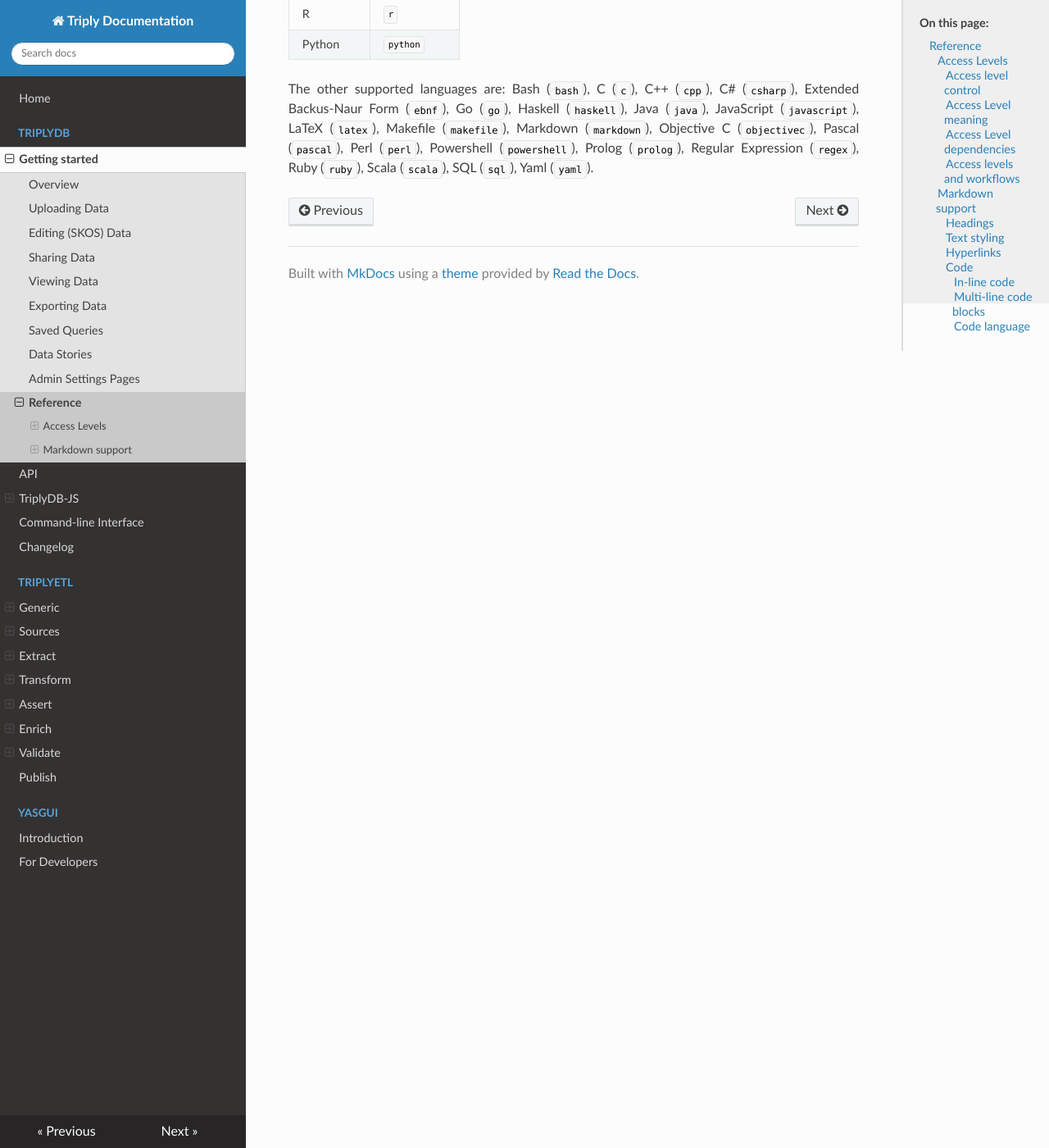
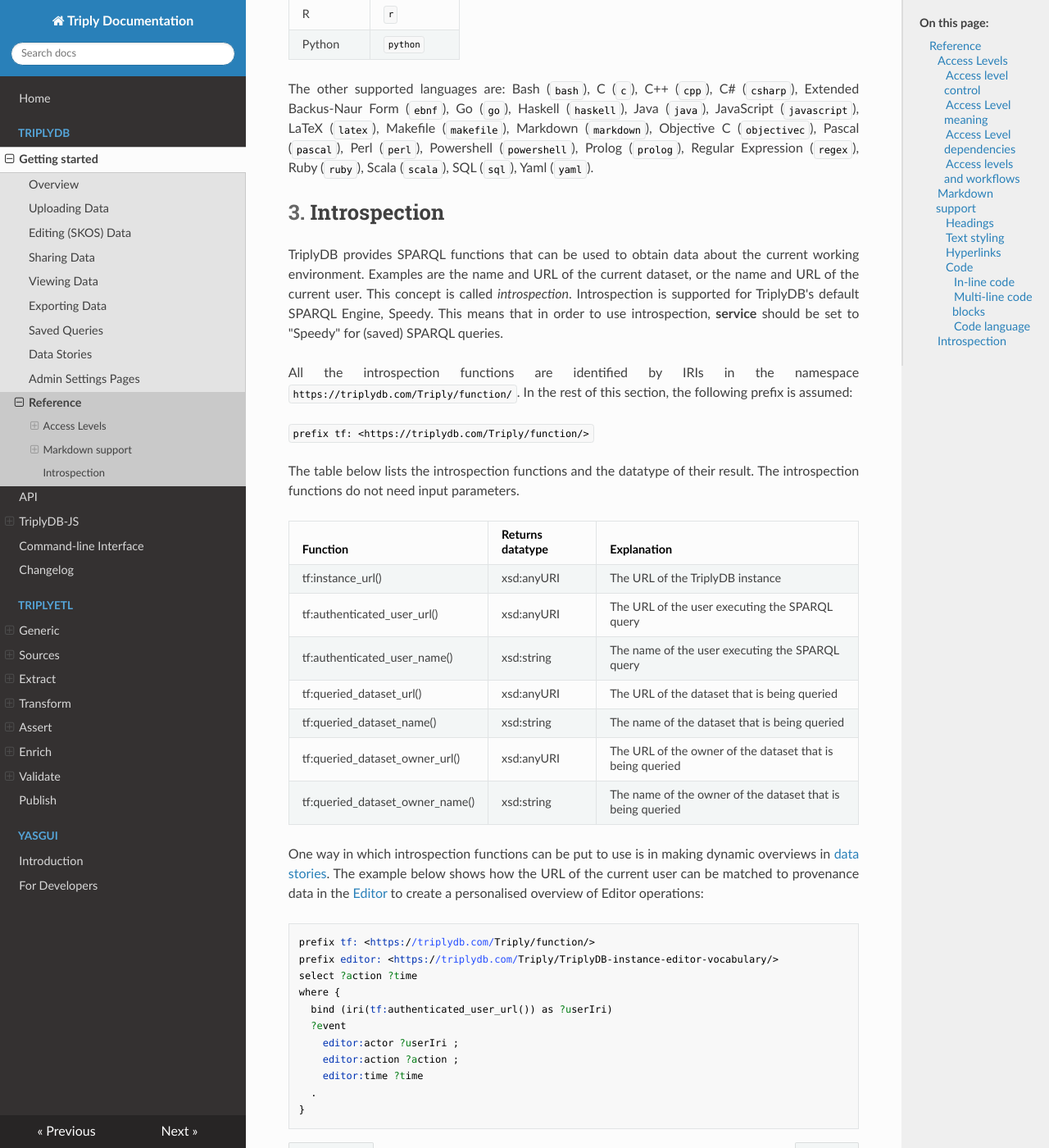
Before and after one commit to TriplyDB/Documentation, an MkDocs documentation site: the page built from docs/triply-db-getting-started/reference/index.md, in a window 1280 px wide and 1400 px high, scrolled down 5396 px. Shown: the whole window at 82% size. Built offline with MkDocs 1.6.1, drawn with Linux system fonts in a browser that asks for light colours.

Commit message:
Add section on introspection functions

````diff
--- a/docs/triply-db-getting-started/reference/index.md
+++ b/docs/triply-db-getting-started/reference/index.md
@@ -171,3 +171,39 @@
 (`objectivec`), Pascal (`pascal`), Perl (`perl`), Powershell
 (`powershell`), Prolog (`prolog`), Regular Expression (`regex`), Ruby
 (`ruby`), Scala (`scala`), SQL (`sql`), Yaml (`yaml`).
+
+## Introspection
+
+TriplyDB provides SPARQL functions that can be used to obtain data about the current working environment. Examples are the name and URL of the current dataset, or the name and URL of the current user. This concept is called *introspection*. Introspection is supported for TriplyDB's default SPARQL Engine, Speedy. This means that in order to use introspection, **service** should be set to "Speedy" for (saved) SPARQL queries.
+
+All the introspection functions are identified by IRIs in the namespace `https://triplydb.com/Triply/function/`. In the rest of this section, the following prefix is assumed:
+
+```prefix tf: <https://triplydb.com/Triply/function/>```
+
+The table below lists the introspection functions and the datatype of their result. The introspection functions do not need input parameters.
+
+| **Function** | **Returns datatype**   | **Explanation** |
+| --- | --- | --- |
+| tf:instance_url() | xsd:anyURI | The URL of the TriplyDB instance |
+| tf:authenticated_user_url() | xsd:anyURI | The URL of the user executing the SPARQL query |
+| tf:authenticated_user_name() | xsd:string | The name of the user executing the SPARQL query |
+| tf:queried_dataset_url() | xsd:anyURI | The URL of the dataset that is being queried |
+| tf:queried_dataset_name() | xsd:string | The name of the dataset that is being queried |
+| tf:queried_dataset_owner_url() | xsd:anyURI | The URL of the owner of the dataset that is being queried |
+| tf:queried_dataset_owner_name() | xsd:string | The name of the owner of the dataset that is being queried |
+
+One way in which introspection functions can be put to use is in making dynamic overviews in [data stories](https://docs.triply.cc/triply-db-getting-started/data-stories/). The example below shows how the URL of the current user can be matched to provenance data in the [Editor](https://docs.triply.cc/triply-db-getting-started/editing-data/) to create a personalised overview of Editor operations:
+
+```
+prefix tf: <https://triplydb.com/Triply/function/>
+prefix editor: <https://triplydb.com/Triply/TriplyDB-instance-editor-vocabulary/>
+select ?action ?time
+where {
+  bind (iri(tf:authenticated_user_url()) as ?userIri)
+  ?event
+    editor:actor ?userIri ;
+    editor:action ?action ;
+    editor:time ?time
+  .
+}
+```
````
